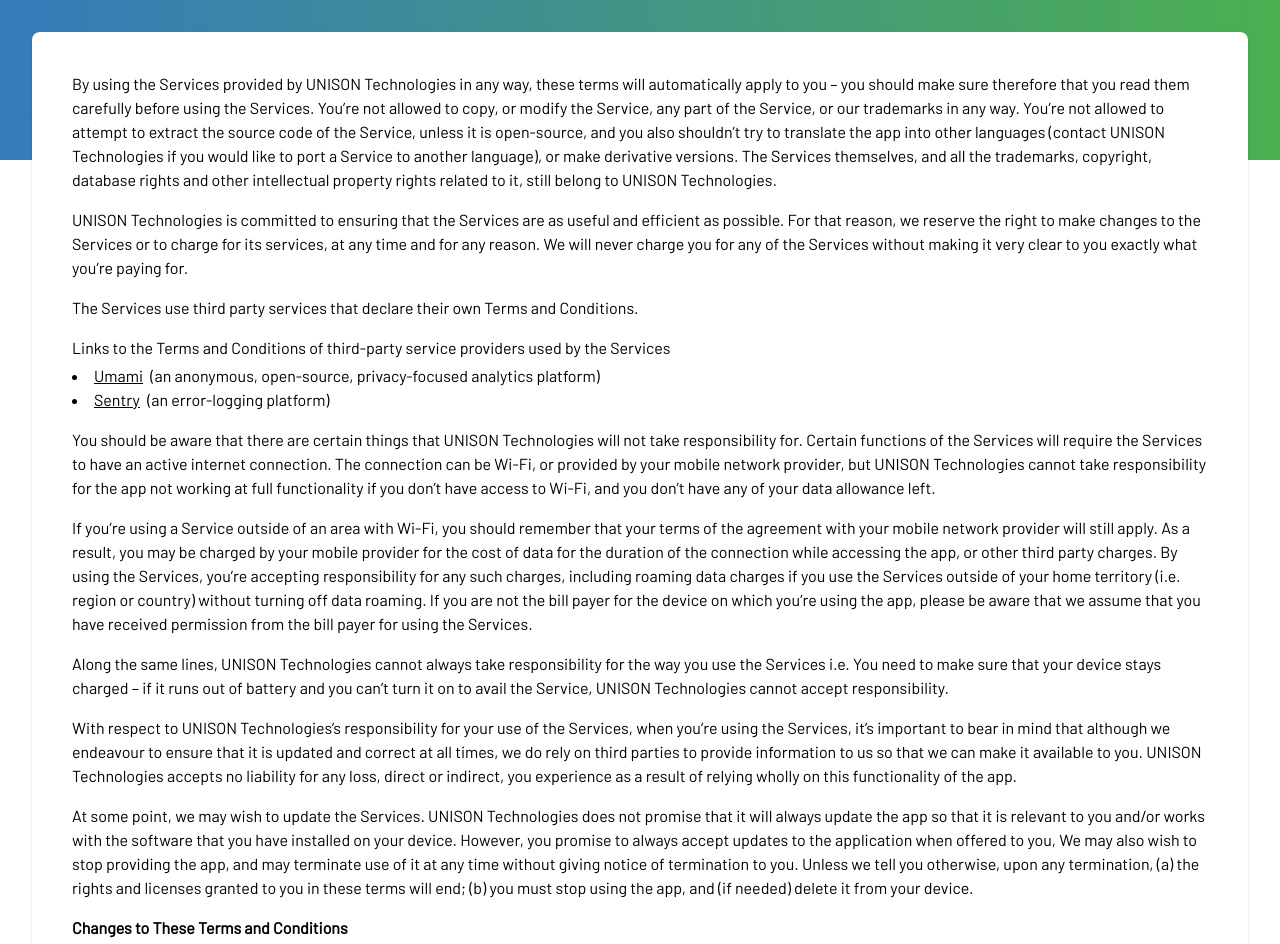
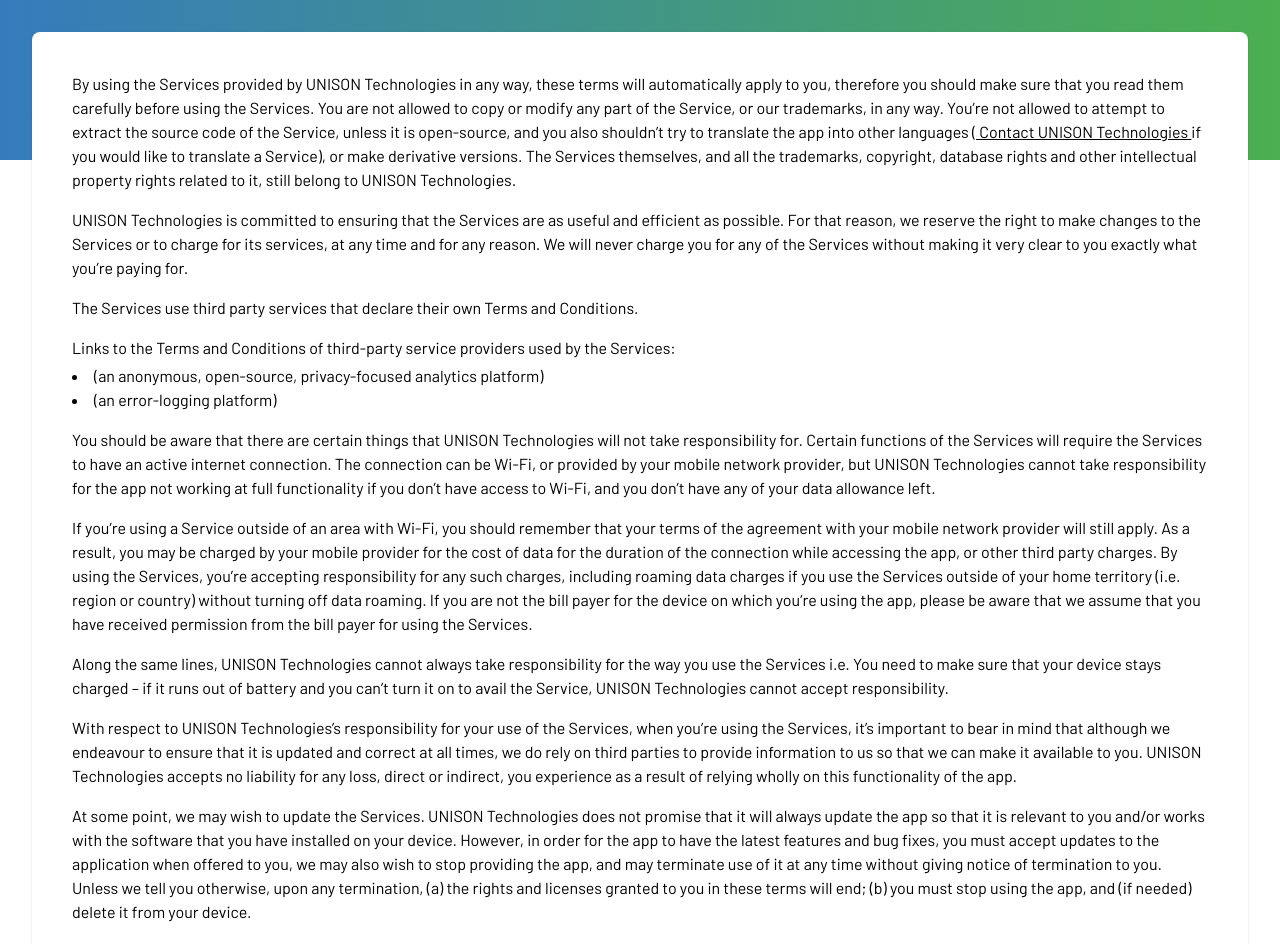
Before and after one commit to UNISONTechnologies/website, a Vue app: page /terms in a window 1280 px wide. Shown: the part 140-1084 px from the top of the page. Built offline with nearby package versions, Linux system fonts and the light colour scheme.

Commit message:
Update terms, add `_redirects` file

```diff
--- a/src/views/Terms.vue
+++ b/src/views/Terms.vue
@@ -6,17 +6,21 @@
     <main-layout header="Terms of Service">
         <p>
             By using the Services provided by UNISON Technologies in any way,
-            these terms will automatically apply to you – you should make sure
-            therefore that you read them carefully before using the Services.
-            You’re not allowed to copy, or modify the Service, any part of the
-            Service, or our trademarks in any way. You’re not allowed to attempt
-            to extract the source code of the Service, unless it is open-source,
-            and you also shouldn’t try to translate the app into other languages
-            (contact UNISON Technologies if you would like to port a Service to
-            another language), or make derivative versions. The Services
-            themselves, and all the trademarks, copyright, database rights and
-            other intellectual property rights related to it, still belong to
-            UNISON Technologies.
+            these terms will automatically apply to you, therefore you should
+            make sure that you read them carefully before using the Services.
+            You are not allowed to copy or modify any part of the Service, or
+            our trademarks, in any way. You’re not allowed to attempt to extract
+            the source code of the Service, unless it is open-source, and you
+            also shouldn’t try to translate the app into other languages (<a
+                href="#contact"
+                class="underline"
+            >
+                Contact UNISON Technologies
+            </a>
+            if you would like to translate a Service), or make derivative
+            versions. The Services themselves, and all the trademarks,
+            copyright, database rights and other intellectual property rights
+            related to it, still belong to UNISON Technologies.
         </p>
 
         <p>
@@ -34,15 +38,14 @@
         </p>
 
         <p>
-            Links to the Terms and Conditions of third-party service providers used by the Services
+            Links to the Terms and Conditions of third-party service providers
+            used by the Services:
 
-            <ul class="mt-1 list-inside list-disc">
+            <ul class="mt-1 list-disc list-inside">
                 <li>
-                    <a href="https://umami.is/" target="_blank" rel="noopener noreferrer" class="underline pr-1">Umami</a> (an
-                    anonymous, open-source, privacy-focused analytics platform)
+                    (an anonymous, open-source, privacy-focused analytics platform)
                 </li>
                 <li>
-                    <a href="https://sentry.io/terms/" target="_blank" rel="noopener noreferrer" class="underline pr-1">Sentry</a>
                     (an error-logging platform)
                 </li>
             </ul>
@@ -96,16 +99,19 @@
             At some point, we may wish to update the Services. UNISON
             Technologies does not promise that it will always update the app so
             that it is relevant to you and/or works with the software that you
-            have installed on your device. However, you promise to always accept
-            updates to the application when offered to you, We may also wish to
-            stop providing the app, and may terminate use of it at any time
-            without giving notice of termination to you. Unless we tell you
-            otherwise, upon any termination, (a) the rights and licenses granted
-            to you in these terms will end; (b) you must stop using the app, and
-            (if needed) delete it from your device.
+            have installed on your device. However, in order for the app to have
+            the latest features and bug fixes, you must accept updates to the
+            application when offered to you, we may also wish to stop providing
+            the app, and may terminate use of it at any time without giving
+            notice of termination to you. Unless we tell you otherwise, upon any
+            termination, (a) the rights and licenses granted to you in these
+            terms will end; (b) you must stop using the app, and (if needed)
+            delete it from your device.
         </p>
 
-        <p class="section-header"><strong>Changes to These Terms and Conditions</strong></p>
+        <p class="section-header">
+            <strong>Changes to These Terms and Conditions</strong>
+        </p>
 
         <p>
             We may update our Terms and Conditions from time to time. Thus, you
@@ -114,14 +120,15 @@
             Conditions on this page.
         </p>
 
-        <p class="section-header"><strong>Contact Us</strong></p>
+        <p id="contact" class="section-header"><strong>Contact Us</strong></p>
 
         <p>
             If you have any questions or suggestions about our Terms and
             Conditions, do not hesitate to contact us at
             <a
                 href="mailto:support@unisontech.org?subject=Questions%20About%20the%20Terms%20and%20Conditions"
-                target="_blank" class="underline"
+                target="_blank"
+                class="underline"
                 >support@unisontech.org</a
             >.
         </p>
```
Also changed, not shown: 1 other file (tests, documents, lock files or other folders).
